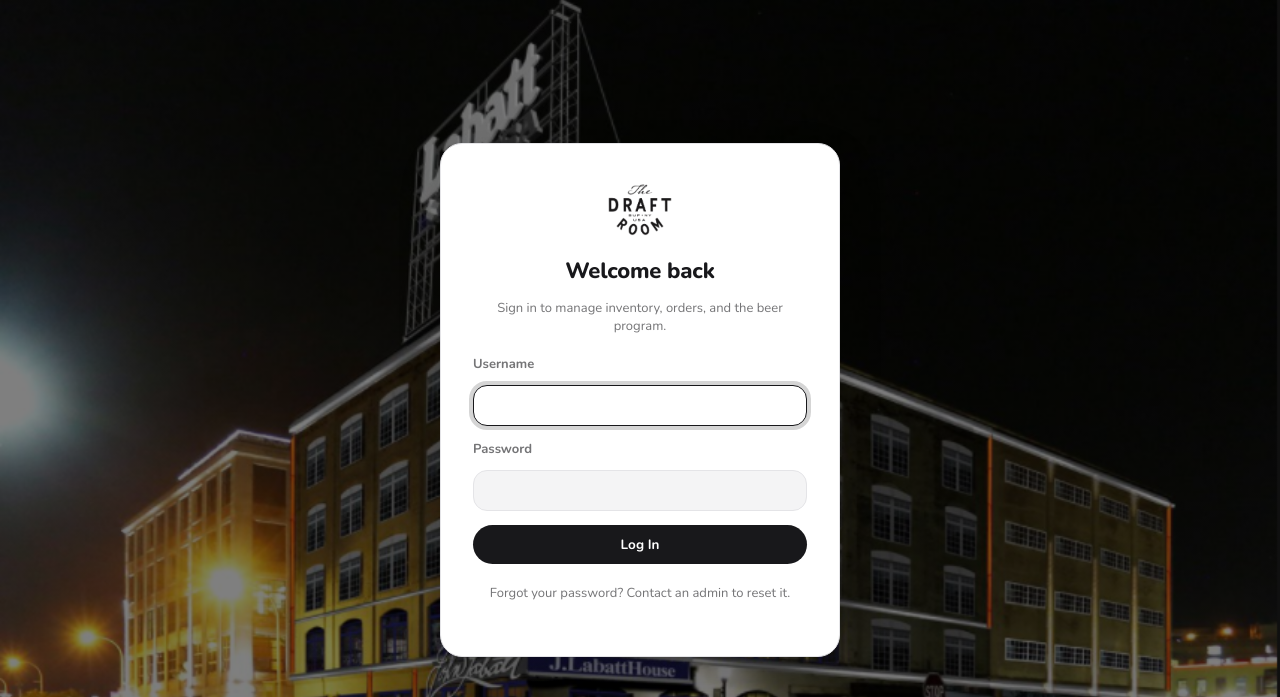
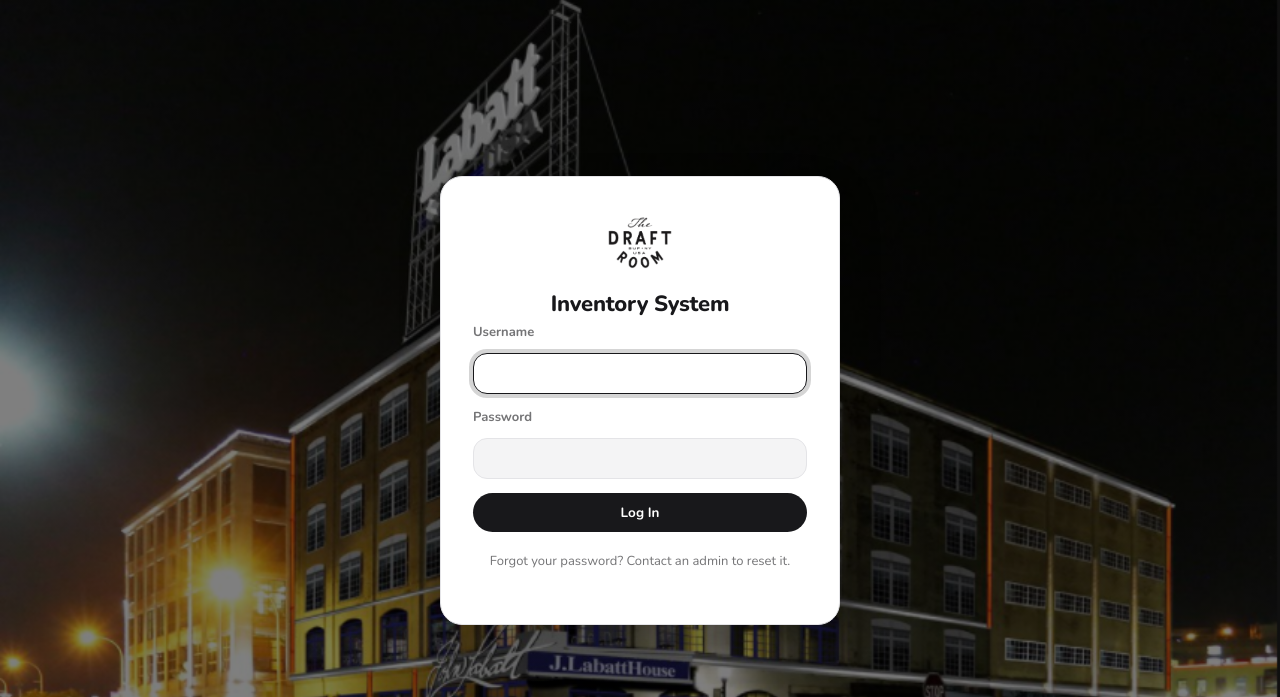
Before and after one commit to zacharyrabinowitz/tdrinventory, a Flask app: page /login in a window 1280 px wide. Shown: the top 697 px of the page. Run offline with Flask 3, Linux system fonts and the light colour scheme.

Commit message:
uigyfutfu

```diff
--- a/templates/login.html
+++ b/templates/login.html
@@ -22,8 +22,8 @@
   <div class="login-screen">
     <div class="login-panel">
       <img src="{{ url_for('static', filename='favicon-96x96.png') }}" alt="The Draft Room" class="login-logo">
-      <h1>Welcome back</h1>
-      <p class="muted">Sign in to manage inventory, orders, and the beer program.</p>
+      <h1>Inventory System</h1>
+
 
       {% with messages = get_flashed_messages(with_categories=true) %}
         {% if messages %}
```
